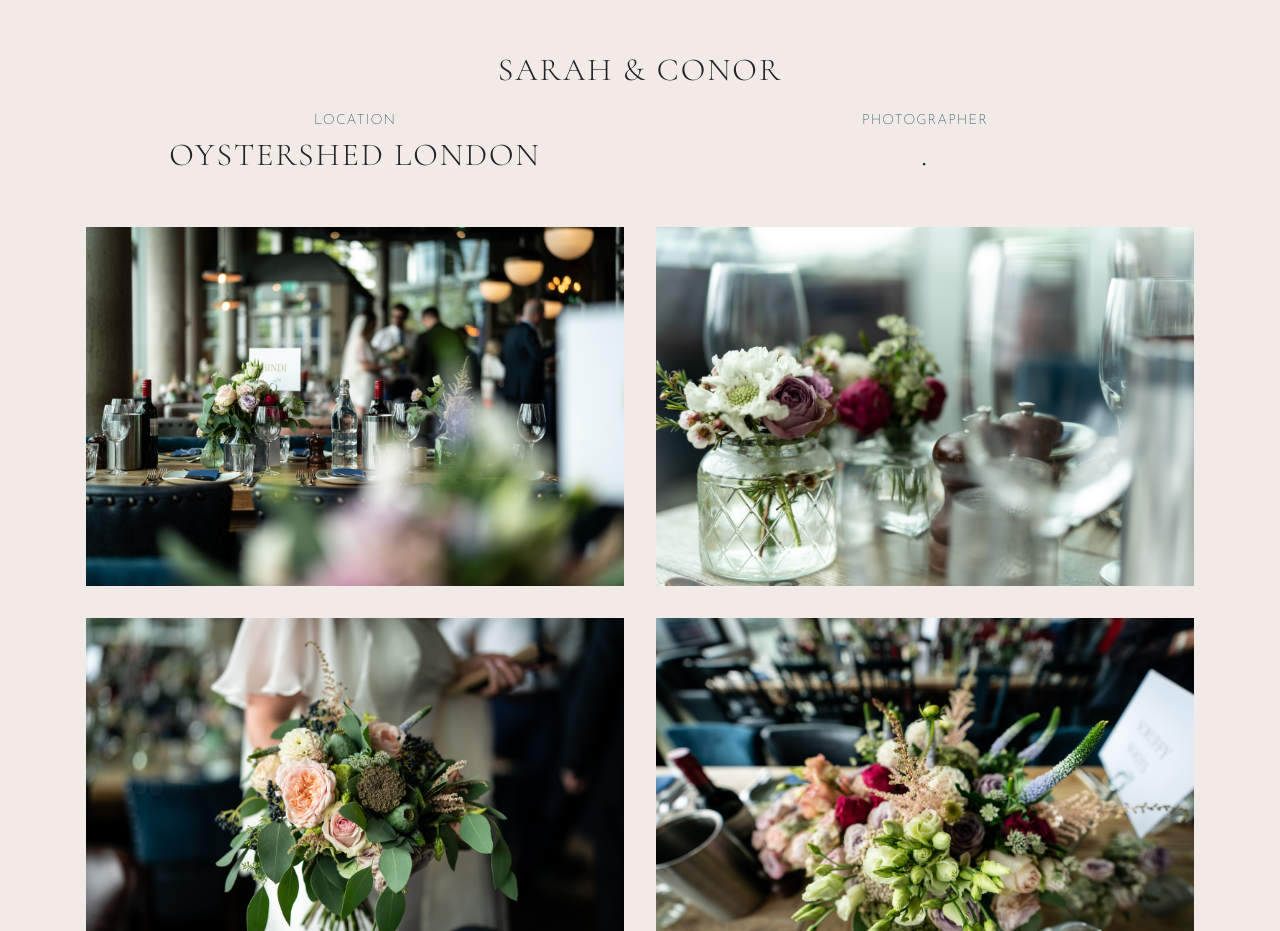
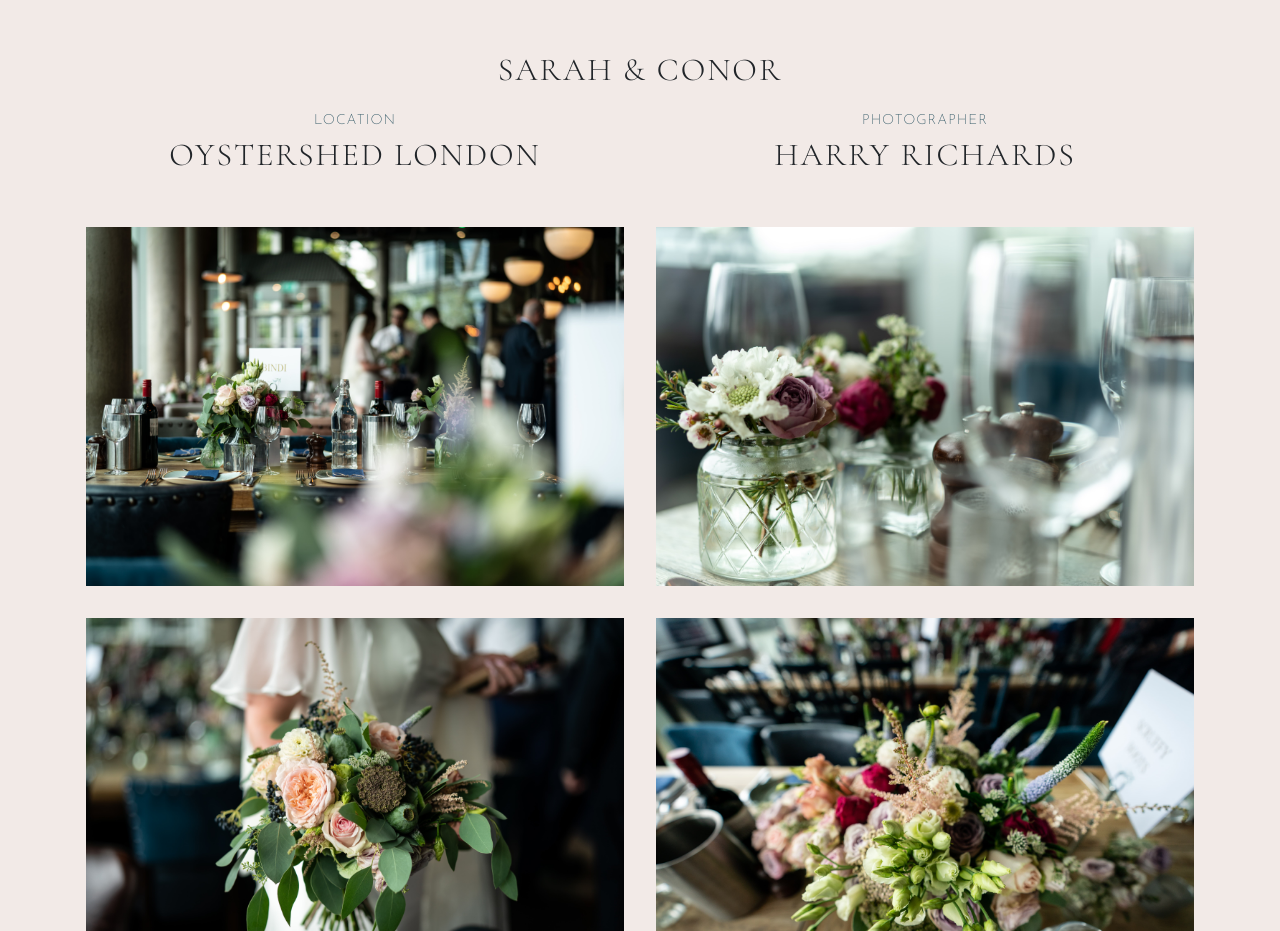
Before and after one commit to ThomasTrouton/annabellastudios, a React (Create React App) app: page /portfolio/sarah-conor in a window 1280 px wide. Shown: the part 883-1814 px from the top of the page. Built offline with nearby package versions, Linux system fonts and the light colour scheme.

Commit message:
adding photographer name

```diff
--- a/src/components/portfolio/sarah-conor.jsx
+++ b/src/components/portfolio/sarah-conor.jsx
@@ -38,7 +38,7 @@ function SarahConor() {
         Photographer
        </p>
        <p className="descr-1">
-        .
+         Harry Richards
        </p>
       </div>
      </div>
```
